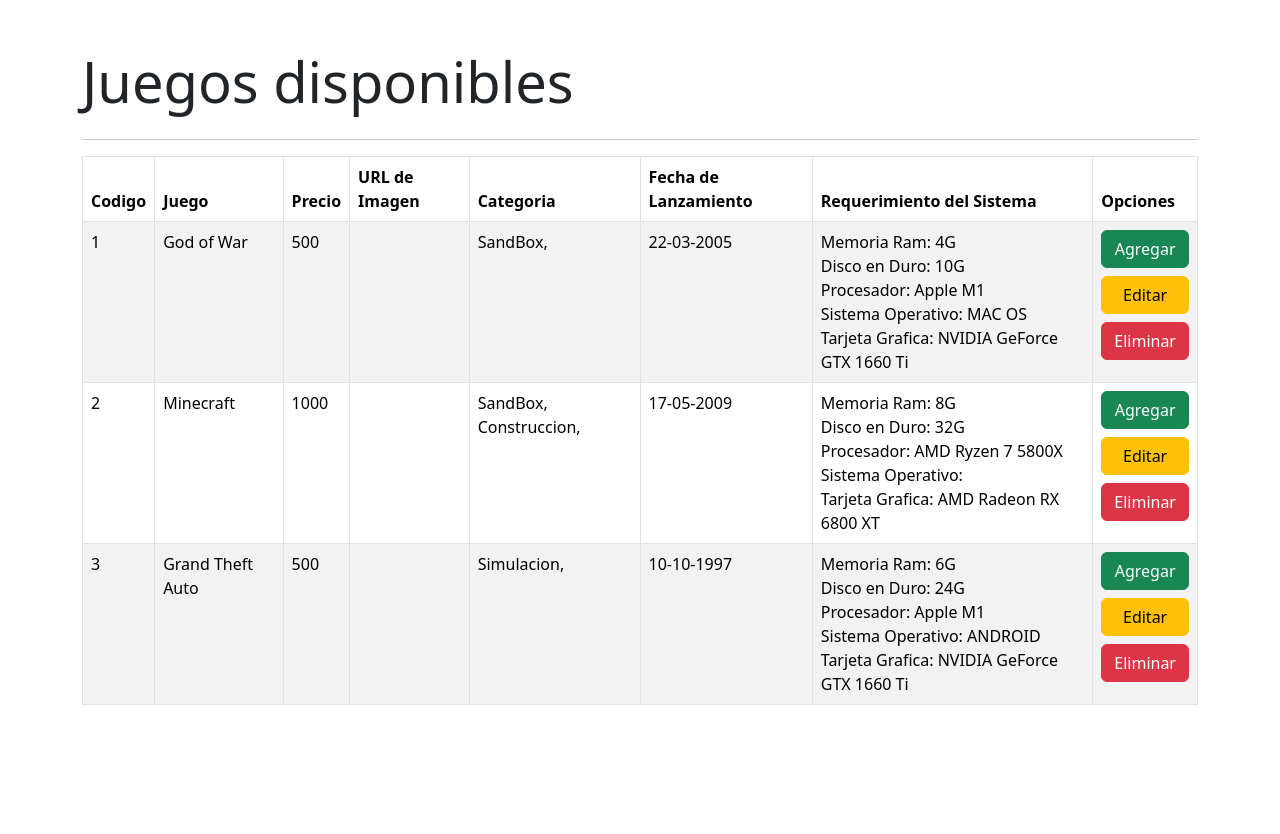
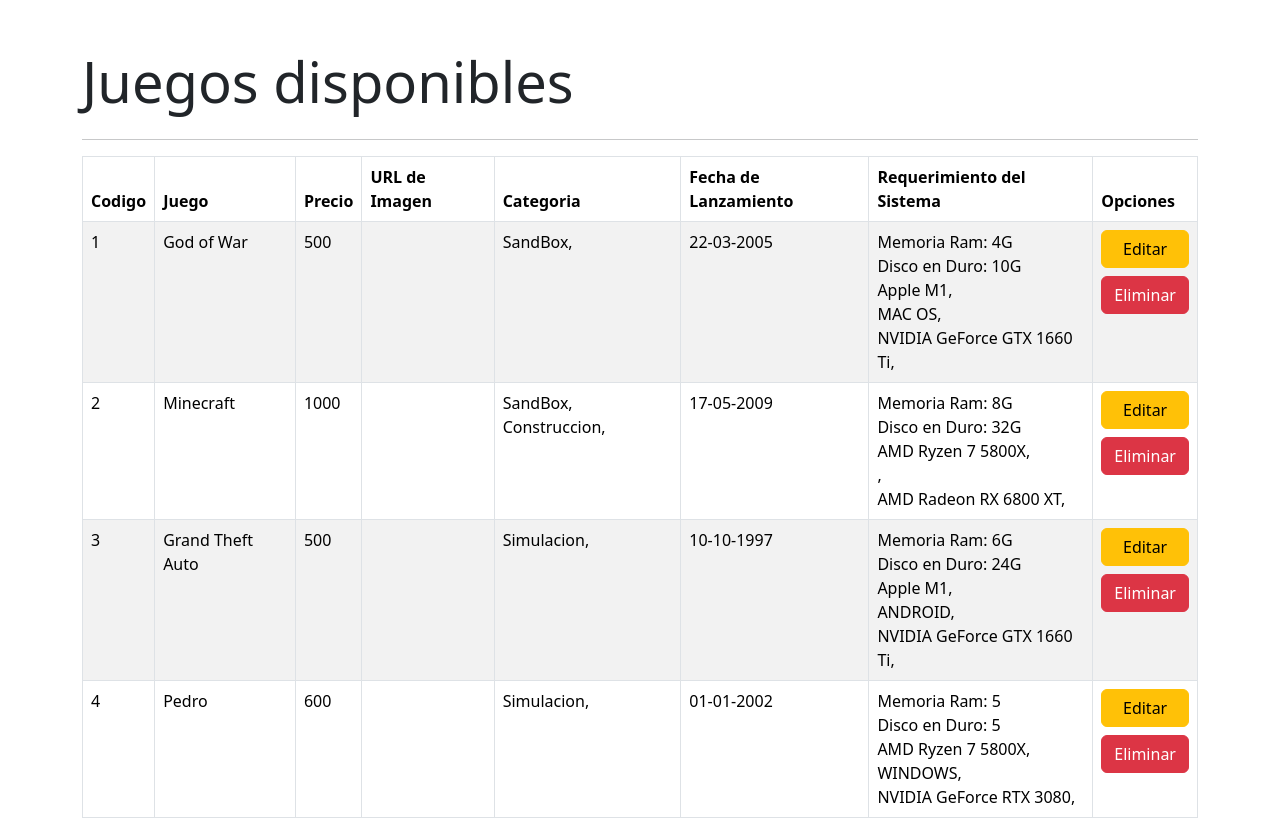
Before and after one commit to KameyhaFacundo/Ecommerce-gamer, a React (Vite) app: page /administrador in a window 1280 px wide. Before the commit the page ends 800 px from the top, so only its background shows below. Built offline with nearby package versions, Linux system fonts and the light colour scheme; data requests are answered from the project's data file.

Commit message:
Agregue y modifique el json-server, termine carga de juegos en la pagina crear, falta minimos detalle

```diff
--- a/db.json
+++ b/db.json
@@ -31,7 +31,6 @@
       "id": 5
     }
   ],
-
   "usuarios": [
     {
       "nombreUsuario": "Admin",
@@ -67,22 +66,30 @@
       "resenias": "",
       "memoriaRam": "4G",
       "espacioDiscoDuro": "10G",
-      "categorias": [{
+      "categorias": [
+        {
           "categoria": "SandBox",
           "id": 1
-      }],
-      "procesadores": {
+        }
+      ],
+      "procesadores": [
+        {
           "procesador": "Apple M1",
           "id": 3
-      },
-      "sistemasOperativos": {
+        }
+      ],
+      "sistemasOperativos": [
+        {
           "sistemaOperativo": "MAC OS",
           "id": 2
-      },
-      "tarjetasGraficas": {
+        }
+      ],
+      "tarjetasGraficas": [
+        {
           "tarjetaGrafica": "NVIDIA GeForce GTX 1660 Ti",
           "id": 3
         }
+      ]
     },
     {
       "id": 2,
@@ -105,18 +112,24 @@
           "id": 4
         }
       ],
-      "procesadores": {
+      "procesadores": [
+        {
           "procesador": "AMD Ryzen 7 5800X",
           "id": 2
-      },
-      "sistemasOperativos": {
+        }
+      ],
+      "sistemasOperativos": [
+        {
           "tarjetaGrafica": "NVIDIA GeForce RTX 3080",
           "id": 1
-      },
-      "tarjetasGraficas": {
+        }
+      ],
+      "tarjetasGraficas": [
+        {
           "tarjetaGrafica": "AMD Radeon RX 6800 XT",
           "id": 2
         }
+      ]
     },
     {
       "id": 3,
@@ -135,18 +148,59 @@
           "id": 2
         }
       ],
-      "procesadores": {
+      "procesadores": [
+        {
           "procesador": "Apple M1",
           "id": 3
-      },
-      "sistemasOperativos": {
+        }
+      ],
+      "sistemasOperativos": [
+        {
           "sistemaOperativo": "ANDROID",
           "id": 4
-      },
-      "tarjetasGraficas": {
+        }
+      ],
+      "tarjetasGraficas": [
+        {
           "tarjetaGrafica": "NVIDIA GeForce GTX 1660 Ti",
           "id": 3
         }
+      ]
+    },
+    {
+      "nombreJuego": "Pedro",
+      "precio": "600",
+      "fechaDeLanzamiento": "01-01-2002",
+      "desarrollador": "asdasdasd",
+      "descripcion": "asdasdasd",
+      "categorias": [
+        {
+          "categoria": "Simulacion",
+          "id": 2
+        }
+      ],
+      "imagen": "asd",
+      "memoriaRam": "5",
+      "espacioDiscoDuro": "5",
+      "procesadores": [
+        {
+          "procesador": "AMD Ryzen 7 5800X",
+          "id": 2
+        }
+      ],
+      "sistemasOperativos": [
+        {
+          "sistemaOperativo": "WINDOWS",
+          "id": 1
+        }
+      ],
+      "tarjetasGraficas": [
+        {
+          "tarjetaGrafica": "NVIDIA GeForce RTX 3080",
+          "id": 1
+        }
+      ],
+      "id": 4
     }
   ],
   "categorias": [
--- a/src/components/helpers/queries.js
+++ b/src/components/helpers/queries.js
@@ -1,12 +1,47 @@
-export const administrador = async () => {
-    try{
-        const respuesta = await fetch("http://localhost:3004/juegos");
-        const listadejuegos = await respuesta.json();
-        const respuesta2 = await fetch("http://localhost:3004/categorias");
-        const listacategorias = await respuesta2.json();
-        return listadejuegos
+const fetchData = async (url) => {
+    try {
+      const respuesta = await fetch(url);
+      const datos = await respuesta.json();
+      return datos;
+    } catch (error) {
+      console.error("Error:", error);
+    }
+  };
 
+  export const listarJuegos = async () => {
+    return fetchData("http://localhost:3004/juegos");
+  };
+
+  export const listarCategorias = async () => {
+    return fetchData("http://localhost:3004/categorias");
+  };
+
+  export const listarProcesadores = async () => {
+    return fetchData("http://localhost:3004/procesadores");
+  };
+
+  export const listarSistemasOperativos = async () => {
+    return fetchData("http://localhost:3004/sistemasOperativos");
+  };
+
+  export const listarTarjetasGraficas = async () => {
+    return fetchData("http://localhost:3004/tarjetasGraficas");
+  };
+
+
+
+  export const crearJuego = async (juego) => {
+    try {
+      const resp = await fetch("http://localhost:3004/juegos", {
+        method: 'POST',
+        headers: {
+          'Content-Type': 'application/json',
+        },
+        body: JSON.stringify(juego),
+      });
+
+      return resp;
+    } catch (error) {
+      console.log(error);
     }
-    catch(error){
-    }
-}
+  };
--- a/src/components/view/Administrador.jsx
+++ b/src/components/view/Administrador.jsx
@@ -1,23 +1,19 @@
 import { Button, Table } from "react-bootstrap";
 import { useState, useEffect } from "react";
+import { listarJuegos } from "../helpers/queries";
 
 const Administrador = () => {
   const [juegos, setJuegos] = useState([]);
 
   useEffect(() => {
-    const fetchData = async () => {
-      try {
-        const respuesta = await fetch("http://localhost:3004/juegos");
-        const prueba = await respuesta.json();
-
-        setJuegos(prueba);
-      } catch (error) {
-        // Manejar el error si la promesa se rechaza
-        console.error("Error:", error);
-      }
-    };
-
-    fetchData();
+    listarJuegos()
+      .then(listajuegos => {
+        console.log(listajuegos);
+        setJuegos(listajuegos);
+      })
+      .catch(error => {
+        console.error("Error al obtener los juegos:", error);
+      });
   }, []);
 
   return (
@@ -55,19 +51,23 @@ const Administrador = () => {
               <td>
                 <div>Memoria Ram: {juego.memoriaRam}</div>
                 <div>Disco en Duro: {juego.espacioDiscoDuro}</div>
-                <div>Procesador: {juego.procesadores.procesador}</div>
+                <div>{juego.procesadores.map((pr) => (
+                  <span key={pr.id}>{pr.procesador}, </span>
+                ))} </div>
                 <div>
-                  Sistema Operativo: {juego.sistemasOperativos.sistemaOperativo}
+                {juego.sistemasOperativos.map((so) => (
+                  <span key={so.id}>{so.sistemaOperativo}, </span>
+                ))}
                 </div>
                 <div>
-                  Tarjeta Grafica: {juego.tarjetasGraficas.tarjetaGrafica}
+                {juego.tarjetasGraficas.map((tg) => (
+                  <span key={tg.id}>{tg.tarjetaGrafica}, </span>
+                ))}
                 </div>
               </td>
               <td>
                 <div className="d-flex flex-column">
-                  <Button variant="success" className="mb-2">
-                    Agregar
-                  </Button>
+
                   <Button variant="warning" className="mb-2">
                     Editar
                   </Button>
--- a/src/components/view/juego/CrearJuego.jsx
+++ b/src/components/view/juego/CrearJuego.jsx
@@ -1,6 +1,16 @@
 import React from "react";
+import { useForm } from "react-hook-form";
 import { Form, Button } from "react-bootstrap";
 import { useState, useEffect } from "react";
+import {
+  listarJuegos,
+  listarCategorias,
+  listarProcesadores,
+  listarSistemasOperativos,
+  listarTarjetasGraficas,
+} from "../../helpers/queries";
+
+import { crearJuego } from "../../helpers/queries";
 
 function CrearJuego() {
   const [categorias, setCategorias] = useState([]);
@@ -8,33 +18,36 @@ function CrearJuego() {
   const [sistemasoperativos, setSistemasOperativos] = useState([]);
   const [tarjetasgraficas, setTarjetasGraficas] = useState([]);
 
-
-  useEffect(() => {
-    const fetchData = async () => {
-      try {
-        const respuesta1 = await fetch("http://localhost:3004/categorias");
-        const respuesta2 = await fetch("http://localhost:3004/procesadores");
-        const respuesta3 = await fetch("http://localhost:3004/sistemasOperativos");
-        const respuesta4 = await fetch("http://localhost:3004/tarjetasGraficas");
-
-        const listacategorias = await respuesta1.json();
-        const listaprocesadores = await respuesta2.json();
-        const listasistemasoperativos = await respuesta3.json();
-        const listatarjetasgraficas = await respuesta4.json();
+  const { register, handleSubmit, setValue } = useForm();
 
 
+  function seleccionarObjeto(lista, campo, datos) {
+    const seleccionado = lista.find((item) => item.id === parseInt(datos[campo]));
+    if (seleccionado) {
+      datos[campo] = [seleccionado];
+    }
+  }
+
+  const onSubmit = (datos) => {
+    seleccionarObjeto(categorias, "categorias", datos);
+  seleccionarObjeto(procesadores, "procesadores", datos);
+  seleccionarObjeto(sistemasoperativos, "sistemasOperativos", datos);
+  seleccionarObjeto(tarjetasgraficas, "tarjetasGraficas", datos);
+  crearJuego(datos);
+  };
+  useEffect(() => {
+    listarCategorias().then((listacategorias) => {
       setCategorias(listacategorias);
+    }),
+      listarProcesadores().then((listaprocesadores) => {
         setProcesadores(listaprocesadores);
+      }),
+      listarSistemasOperativos().then((listasistemasoperativos) => {
         setSistemasOperativos(listasistemasoperativos);
+      }),
+      listarTarjetasGraficas().then((listatarjetasgraficas) => {
         setTarjetasGraficas(listatarjetasgraficas);
-
-      } catch (error) {
-        // Manejar el error si la promesa se rechaza
-        console.error("Error:", error);
-      }
-    };
-
-    fetchData();
+      });
   }, []);
 
   return (
@@ -42,71 +55,116 @@ function CrearJuego() {
       <section className="container mainSection">
         <h1 className="display-4 mt-5">Nuevo Juego</h1>
         <hr />
-        <Form>
+        <Form onSubmit={handleSubmit(onSubmit)}>
           <Form.Group className="mb-3" controlId="formNombreJuego">
             <Form.Label>Juego</Form.Label>
-            <Form.Control type="text" placeholder="Ej: Mario Bros" />
+            <Form.Control
+              type="text"
+              placeholder="Ej: Mario Bros"
+              {...register("nombreJuego")}
+            />
           </Form.Group>
           <Form.Group className="mb-3" controlId="formPrecio">
             <Form.Label>Precio</Form.Label>
-            <Form.Control type="number" placeholder="Ej: 500" />
+            <Form.Control
+              type="number"
+              placeholder="Ej: 500"
+              {...register("precio")}
+            />
+          </Form.Group>
+          <Form.Group className="mb-3" controlId="formFechaLanzamiento">
+            <Form.Label>Fecha de Lanzamiento</Form.Label>
+            <Form.Control
+              placeholder="Ej: 01-01-2000"
+              {...register("fechaDeLanzamiento")}
+            />
+          </Form.Group>
+          <Form.Group className="mb-3" controlId="formDesarrollador">
+            <Form.Label>Desarrollador</Form.Label>
+            <Form.Control
+              placeholder="Ingrese el nombre de la persona o empresa desarrolladora"
+              {...register("desarrollador")}
+            />
+          </Form.Group>
+          <Form.Group className="mb-3" controlId="formDescripcion">
+
+            <Form.Label>Descripcion</Form.Label>
+            <textarea className="form-control"
+              placeholder="Ingrese una descripcion breve del juego, no mayor a 500 caracteres"
+              {...register("descripcion")}
+            />
           </Form.Group>
           <Form.Group className="mb-3" controlId="formCategoria">
             <Form.Label>Categoria*</Form.Label>
-            <Form.Select>
+            <Form.Select {...register("categorias")}>
               <option value="">Seleccione una opcion</option>
-              {categorias.map((categoria)=>(
-              <option key={categoria.id} value={categoria.categoria}>{categoria.categoria}</option>
-
+              {categorias.map((categoria) => (
+                <option key={categoria.id} value={categoria.id}>
+                  {categoria.categoria}
+                </option>
               ))}
-
             </Form.Select>
-            <Form.Group className="mb-3" controlId="formImagen" >
+            <Form.Group className="mb-3" controlId="formImagen">
               <Form.Label>Imagen URL*</Form.Label>
 
               <Form.Control
+                {...register("imagen")}
                 type="text"
                 placeholder="Ej: https://www.pexels.com/es-es/vans-en-blanco-y-negro-fuera-de-la-decoracion-para-colgar-en-la-pared-1230679/"
               />
             </Form.Group>
           </Form.Group>
-          <Form.Label>Requerimiento del sistema</Form.Label>
+          <Form.Label>
+            <h3>Requerimiento del sistema</h3>
+          </Form.Label>
           <Form.Group className="mb-3" controlId="formRam">
             <Form.Label>Memoria Ram</Form.Label>
-            <Form.Control type="number" placeholder="Ej: 8G" />
+            <Form.Control
+              type="number"
+              placeholder="Ej: 8G"
+              {...register("memoriaRam")}
+            />
           </Form.Group>
           <Form.Group className="mb-3" controlId="formDisco">
             <Form.Label>Disco Duro</Form.Label>
-            <Form.Control type="number" placeholder="Ej: 128G" />
+            <Form.Control
+              type="number"
+              placeholder="Ej: 128G"
+              {...register("espacioDiscoDuro")}
+            />
           </Form.Group>
           <Form.Group className="mb-3" controlId="formProcesador">
             <Form.Label>Procesador</Form.Label>
-            <Form.Select>
+            <Form.Select {...register("procesadores")}>
               <option value="">Seleccione una opcion</option>
-              {procesadores.map((procesador)=>(
-              <option key={procesador.id} value={procesador.procesador}>{procesador.procesador}</option>
-
+              {procesadores.map((procesador) => (
+                <option key={procesador.id} value={procesador.id}>
+                  {procesador.procesador}
+                </option>
               ))}
             </Form.Select>
           </Form.Group>
+
             <Form.Group className="mb-3" controlId="formSistemaOperativo">
               <Form.Label>Sistema Operativo</Form.Label>
-            <Form.Select>
+              <Form.Select {...register("sistemasOperativos")}>
                 <option value="">Seleccione una opcion</option>
-              {sistemasoperativos.map((sistemaoperativo)=>(
-              <option key={sistemaoperativo.id} value={sistemaoperativo.sistemaOperativo}>{sistemaoperativo.sistemaOperativo}</option>
-
+                {sistemasoperativos.map((sistemaoperativo) => (
+                  <option key={sistemaoperativo.id} value={sistemaoperativo.id}>
+                    {sistemaoperativo.sistemaOperativo}
+                  </option>
                 ))}
               </Form.Select>
           </Form.Group>
 
           <Form.Group className="mb-3" controlId="formTarjetaGrafica">
             <Form.Label>Tarjeta Grafica</Form.Label>
-            <Form.Select>
+            <Form.Select {...register("tarjetasGraficas")}>
               <option value="">Seleccione una opcion</option>
-              {tarjetasgraficas.map((tarjetagrafica)=>(
-              <option key={tarjetagrafica.id} value={tarjetagrafica.tarjetaGrafica}>{tarjetagrafica.tarjetaGrafica}</option>
-
+              {tarjetasgraficas.map((tarjetagrafica) => (
+                <option key={tarjetagrafica.id} value={tarjetagrafica.id}>
+                  {tarjetagrafica.tarjetaGrafica}
+                </option>
               ))}
             </Form.Select>
           </Form.Group>
```
Also changed, not shown: 1 other file (tests, documents, lock files or other folders). Lines whose indentation alone changed are shown as unchanged.
